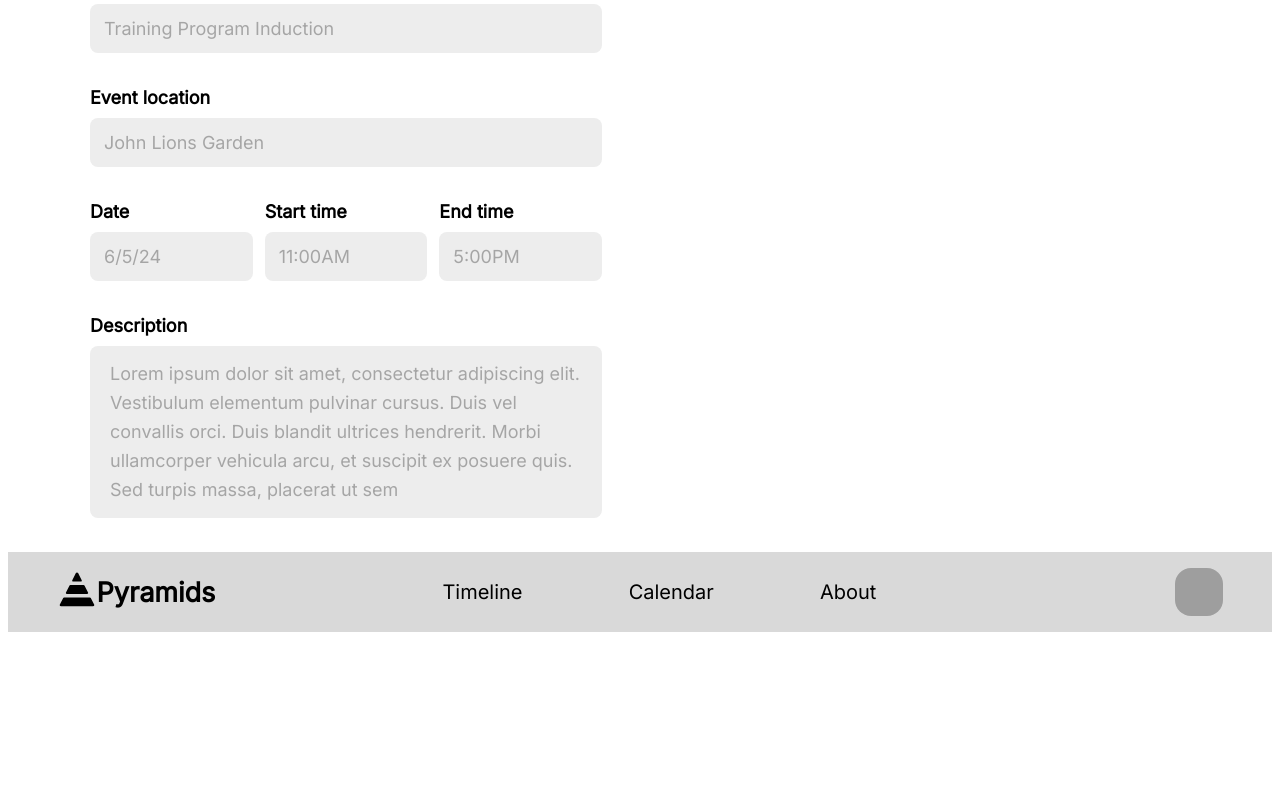
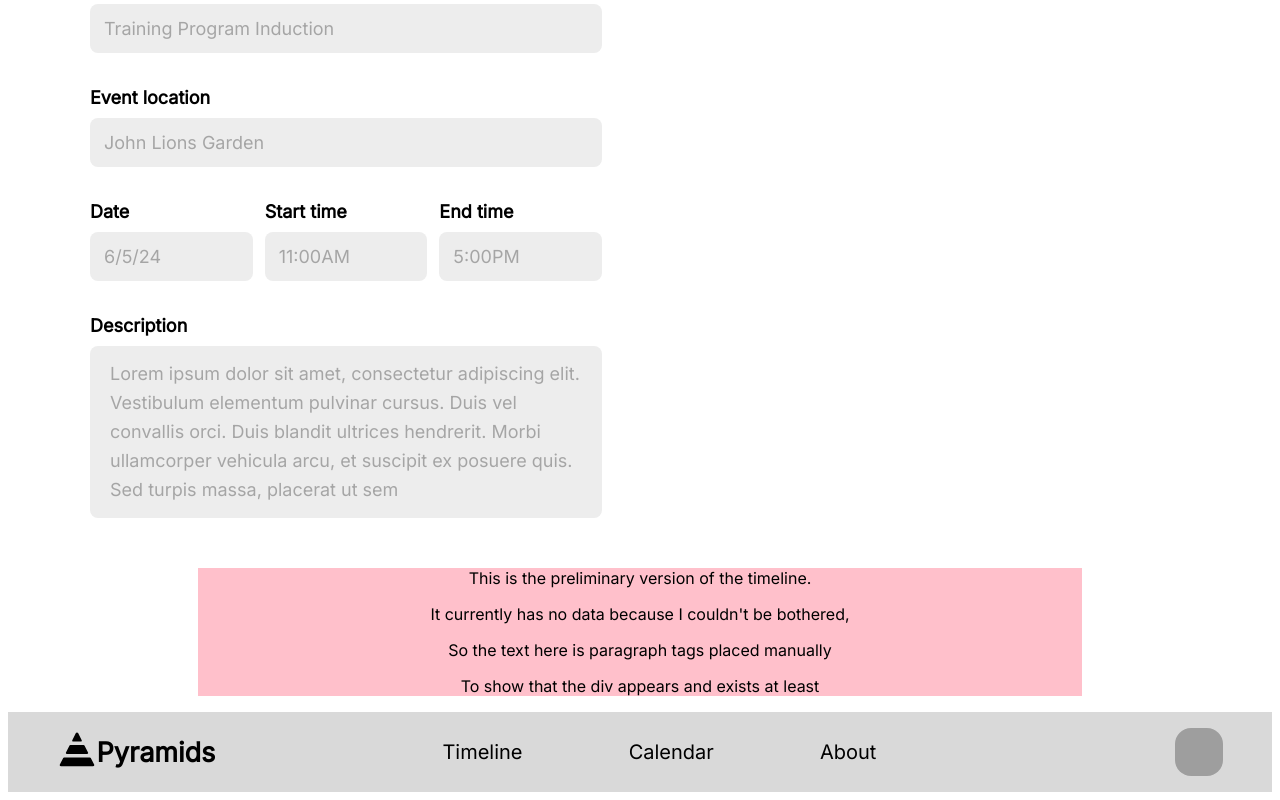
Before and after one commit to devsoc-unsw/trainee-fool-24t3, a React (Vite) app in the folder frontend/: page / in a window 1280 px wide. Shown: the part 1139-1939 px from the top of the page. Before the commit the page ends 1779 px from the top, so only its background shows below. Built offline with nearby package versions, Linux system fonts and the light colour scheme; grey boxes are pictures that could not be loaded.

Commit message:
added TimelineInfo, DayInfo, EventInfo interfaces to backend for use, added prelim. timeline component to App.tsx, and created the logic for Timeline component (no relevant css yet)

```diff
--- a/frontend/src/App.tsx
+++ b/frontend/src/App.tsx
@@ -5,6 +5,7 @@ import bbq from "./assets/bbq.png";
 import NavBar from "./NavBar/NavBar";
 import Button, { ButtonOptions } from "./Button/Button";
 import CreateEvent from "./CreateEvent/CreateEvent";
+import Timeline from './timeline';
 
 function App() {
   return (
@@ -32,6 +33,7 @@ function App() {
       <Button type={ButtonOptions.Bookmark}></Button>
       <Button type={ButtonOptions.String}>Log in</Button>
       <CreateEvent></CreateEvent>
+      <Timeline></Timeline>
       <NavBar profileImage="https://i.redd.it/white-pharaoh-in-school-textbook-v0-fgr8oliazlkd1.jpg?width=225&format=pjpg&auto=webp&s=04dc4c2c8a0170c4e161091673352cd966591475"></NavBar>
     </>
   );
--- /dev/null
+++ b/frontend/src/timeline.module.css
@@ -0,0 +1,9 @@
+.container {
+    background-color: pink;
+    color: black;
+    text-align: center;
+    height: 100%;
+    width: 70%;
+    margin-left: auto;
+    margin-right: auto;
+}
--- /dev/null
+++ b/frontend/src/timeline.tsx
@@ -0,0 +1,47 @@
+import classes from './timeline.module.css';
+import Event from './Event/Event';
+import {
+  DayInfo,
+  TimelineInfo
+} from '../../backend/src/interfaces';
+
+const startDate = new Date(2024, 9, 28);
+const endDate = new Date(2024, 10, 1);
+
+function Day(dayProps: DayInfo) {
+
+  return (
+    <div className={classes.container}>
+      {
+        dayProps.events.map((event) => Event(event))
+      }
+    </div>
+  );
+}
+
+function Timeline() {
+
+  const currentTimeline: TimelineInfo = {
+    startDate,
+    endDate,
+    days: []
+  };
+  // Replace object above with function to retrieve timeline.
+
+  return (
+    <div className={classes.container}>
+      {
+        currentTimeline.days.map((day: DayInfo) => Day(day))
+      }
+      <p>This is the preliminary version of the timeline.</p>
+      <p>It currently has no data because I couldn't be bothered,</p>
+      <p>So the text here is paragraph tags placed manually</p>
+      <p>To show that the div appears and exists at least</p>
+    </div>
+  );
+}
+
+
+
+
+export default Timeline;
```
Also changed, not shown: 1 other file (tests, documents, lock files or other folders).
